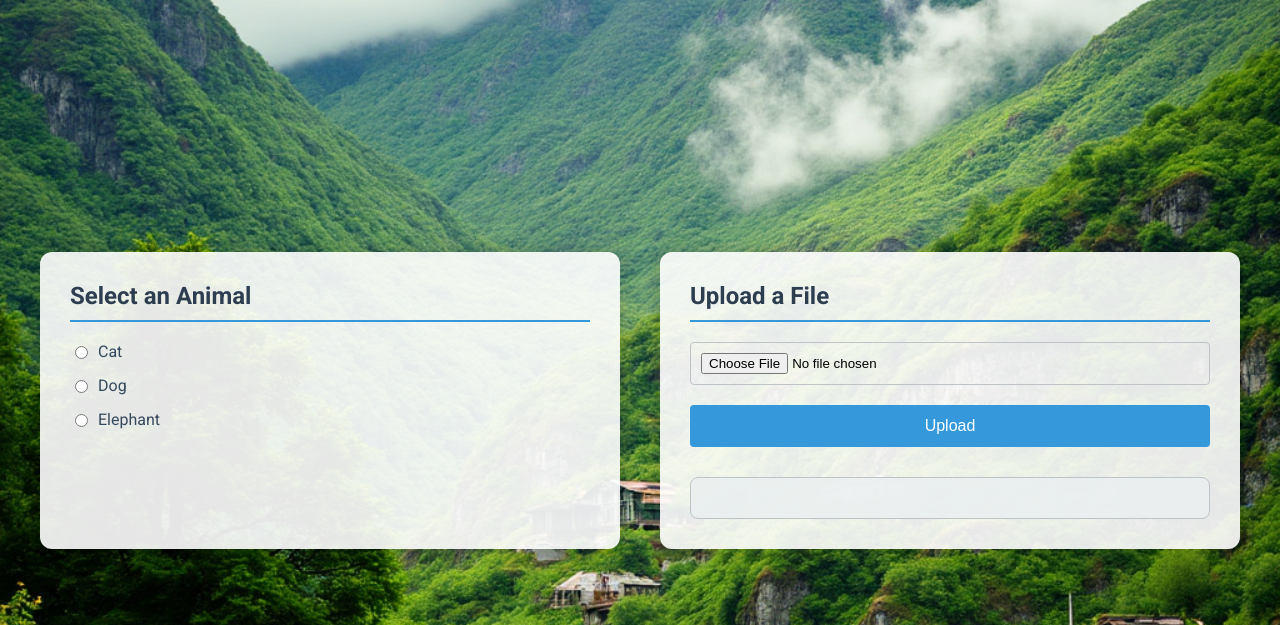
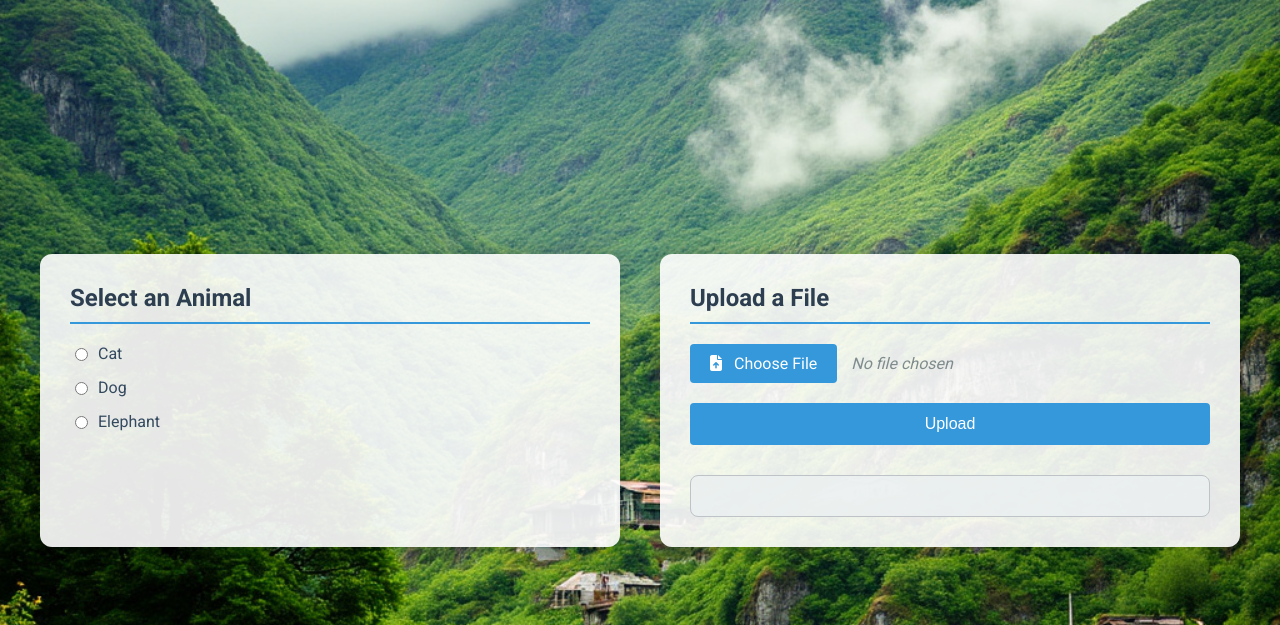
Before and after one commit to gadekar-pravin/BeastBytes, a FastAPI app: page / in a window 1280 px wide. Shown: the top 625 px of the page. Run offline with FastAPI, Linux system fonts and the light colour scheme.

Commit message:
GUI enhancements

```diff
--- a/static/script.js
+++ b/static/script.js
@@ -3,12 +3,21 @@ document.addEventListener('DOMContentLoaded', () => {
     const animalImage = document.getElementById('animal-image');
     const uploadForm = document.getElementById('upload-form');
     const fileInfo = document.getElementById('file-info');
+    const fileInput = document.getElementById('file-input');
+    const fileName = document.getElementById('file-name');
 
     animalSelector.addEventListener('change', (e) => {
         if (e.target.type === 'radio') {
             const animal = e.target.value;
-            // Update the image path to include the 'images' directory
             animalImage.innerHTML = `<img src="/static/images/${animal}.jpg" alt="${animal}">`;
+        }
+    });
+
+    fileInput.addEventListener('change', (e) => {
+        if (e.target.files.length > 0) {
+            fileName.textContent = e.target.files[0].name;
+        } else {
+            fileName.textContent = 'No file chosen';
         }
     });
 
@@ -34,7 +43,6 @@ document.addEventListener('DOMContentLoaded', () => {
                 <p>Filename: ${data.filename}</p>
                 <p>Size: ${data.size} bytes</p>
                 <p>Type: ${data.content_type}</p>
-                <p>Selected Animal: ${data.selected_animal}</p>
             `;
         } catch (error) {
             console.error('Error:', error);
--- a/static/styles.css
+++ b/static/styles.css
@@ -88,16 +88,39 @@ h2 {
     gap: 20px;
 }
 
-#file-input {
-    padding: 10px;
-    border: 1px solid #bdc3c7;
-    border-radius: 4px;
-    transition: border-color 0.3s ease;
+.file-input-wrapper {
+    position: relative;
+    display: inline-block;
+    cursor: pointer;
 }
 
-#file-input:focus {
-    border-color: #3498db;
-    outline: none;
+#file-input {
+    position: absolute;
+    left: -9999px;
+}
+
+.file-input-label {
+    display: inline-block;
+    padding: 10px 20px;
+    background-color: #3498db;
+    color: white;
+    border-radius: 4px;
+    cursor: pointer;
+    transition: background-color 0.3s;
+}
+
+.file-input-label:hover {
+    background-color: #2980b9;
+}
+
+.file-input-label i {
+    margin-right: 8px;
+}
+
+#file-name {
+    margin-left: 10px;
+    font-style: italic;
+    color: #7f8c8d;
 }
 
 button {
--- a/templates/index.html
+++ b/templates/index.html
@@ -5,6 +5,7 @@
     <meta name="viewport" content="width=device-width, initial-scale=1.0">
     <title>Animal Selector and File Uploader</title>
     <link href="https://fonts.googleapis.com/css2?family=Roboto:wght@300;400;700&display=swap" rel="stylesheet">
+    <link rel="stylesheet" href="https://cdnjs.cloudflare.com/ajax/libs/font-awesome/6.4.0/css/all.min.css">
     <link rel="stylesheet" href="{{ url_for('static', path='/styles.css') }}">
 </head>
 <body class="full-height">
@@ -21,7 +22,13 @@
         <div class="box">
             <h2>Upload a File</h2>
             <form id="upload-form" enctype="multipart/form-data">
-                <input type="file" id="file-input" name="file" required>
+                <div class="file-input-wrapper">
+                    <input type="file" id="file-input" name="file" required>
+                    <label for="file-input" class="file-input-label">
+                        <i class="fas fa-file-upload"></i> Choose File
+                    </label>
+                    <span id="file-name">No file chosen</span>
+                </div>
                 <button type="submit">Upload</button>
             </form>
             <div id="file-info"></div>
```
